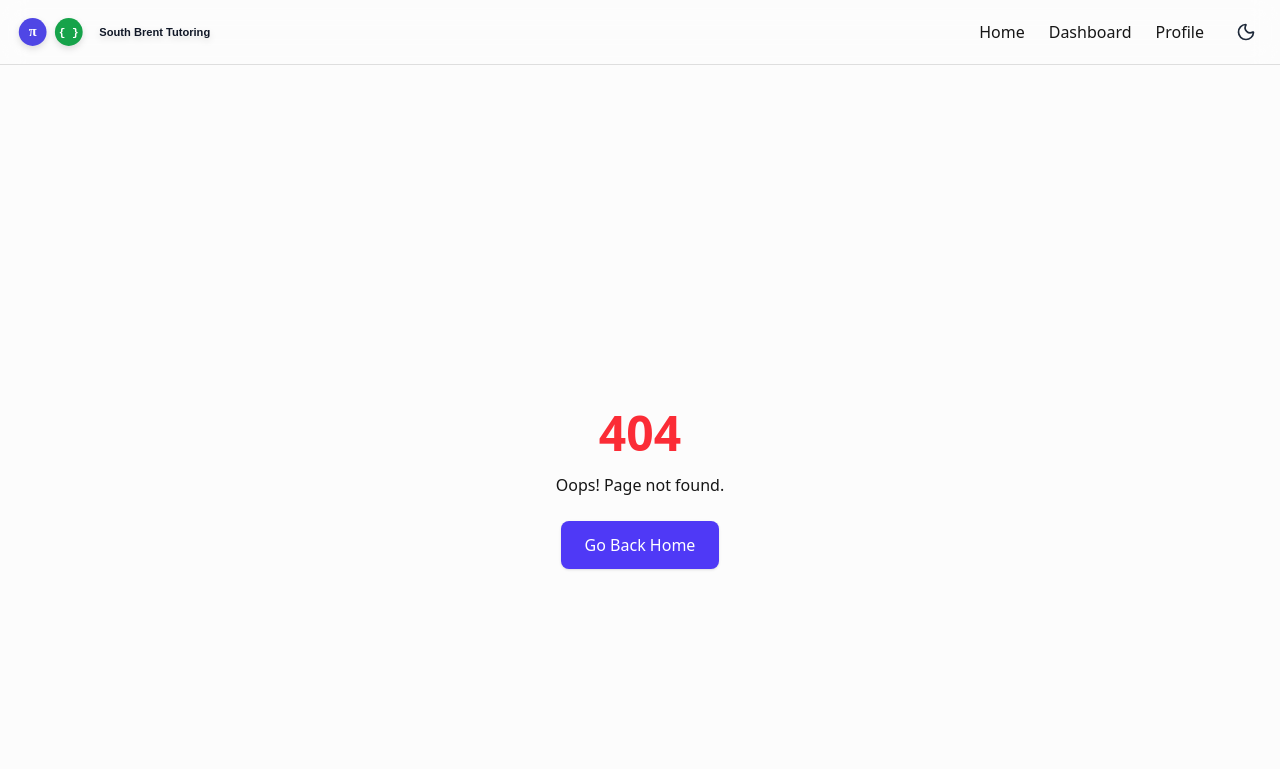
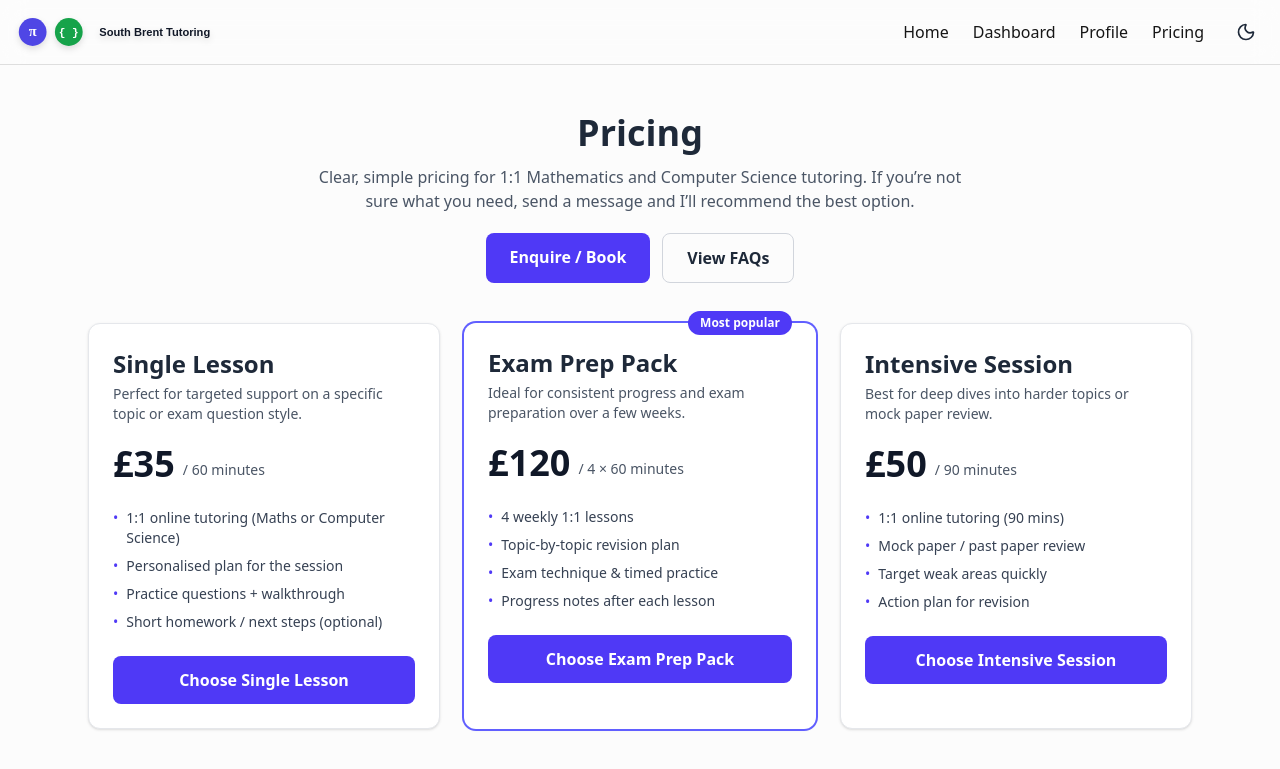
Before and after one commit to markw53/maths-tutor, a React (Vite) app: page /pricing in a window 1280 px wide. Shown: the top 769 px of the page. Built offline with nearby package versions, Linux system fonts and the light colour scheme.

Commit message:
pricing added

```diff
--- a/index.html
+++ b/index.html
@@ -14,7 +14,7 @@
       })();
     </script>
     <meta charset="UTF-8" />
-    <link rel="icon" type="image/svg+xml" href="/vite.svg" />
+    <link rel="icon" type="image/svg+xml" href="/favicon.svg" />
     <meta name="viewport" content="width=device-width, initial-scale=1.0" />
     <title>Maths Tutor from DDS</title>
   </head>
--- a/src/App.tsx
+++ b/src/App.tsx
@@ -8,6 +8,7 @@ import Profile from "@/pages/Profile";
 import Dashboard from "@/pages/Dashboard";
 import NotFound from "@/pages/NotFound";
 import Privacy from "@/pages/Privacy";
+import Pricing from "@/pages/Pricing";
 import Terms from "@/pages/Terms";
 import FAQ from "@/pages/FAQ";
 
@@ -23,6 +24,7 @@ function App() {
               <Route path="/profile" element={<Profile />} />
               <Route path="*" element={<NotFound />} />
               <Route path="/privacy" element={<Privacy />} />
+              <Route path="/pricing" element={<Pricing />} />
               <Route path="/terms" element={<Terms />} />
               <Route path="/faq" element={<FAQ />} />
             </Routes>
--- a/src/components/Footer.tsx
+++ b/src/components/Footer.tsx
@@ -43,6 +43,11 @@ export default function Footer() {
                   className="text-muted-foreground hover:text-foreground transition-colors"
                 >
                   Profile
+                </Link>
+              </li>
+              <li>
+                <Link to="/pricing" className="text-muted-foreground hover:text-foreground transition-colors">
+                  Pricing
                 </Link>
               </li>
             </ul>
--- a/src/components/Header.tsx
+++ b/src/components/Header.tsx
@@ -27,6 +27,7 @@ const Header = () => {
               <Link to="/" className="hover:text-primary">Home</Link>
               <Link to="/dashboard" className="hover:text-primary">Dashboard</Link>
               <Link to="/profile" className="hover:text-primary">Profile</Link>
+              <Link to="/pricing" className="hover:text-primary">Pricing</Link>
 
               {/* ✅ Theme Toggle Button */}
               <button
--- a/src/pages/Dashboard.tsx
+++ b/src/pages/Dashboard.tsx
@@ -1,6 +1,6 @@
 import React, { useEffect, useState, useRef } from "react";
 import emailjs from "@emailjs/browser";
-import ProgressTracker from "@/components/ProgressTracker";
+// import ProgressTracker from "@/components/ProgressTracker";
 
 interface Topic {
   name: string;
@@ -14,12 +14,12 @@ export default function Dashboard() {
   const [status, setStatus] = useState<string | null>(null);
 
   // 🔹 Fetch progress data
-  useEffect(() => {
-    fetch("/src/data/progress.json")
-      .then((res) => res.json())
-      .then(setTopics)
-      .catch((err) => console.error("Progress data error:", err));
-  }, []);
+  // useEffect(() => {
+  //   fetch("/src/data/progress.json")
+  //     .then((res) => res.json())
+  //     .then(setTopics)
+  //     .catch((err) => console.error("Progress data error:", err));
+  // }, []);
 
   const sendBooking = async (e: React.FormEvent) => {
     e.preventDefault();
@@ -50,6 +50,7 @@ export default function Dashboard() {
       <h1 className="text-3xl font-bold text-center mb-4">Dashboard</h1>
 
       {/* 🔸 Progress Tracker */}
+      {/*
       {topics.length > 0 ? (
         <ProgressTracker topics={topics} />
       ) : (
@@ -57,6 +58,7 @@ export default function Dashboard() {
           Loading progress data…
         </p>
       )}
+      */}
 
       {/* Booking Form */}
       <section id="booking" className="bg-gray-50 dark:bg-gray-800 p-6 rounded shadow">
--- a/src/pages/Home.tsx
+++ b/src/pages/Home.tsx
@@ -1,21 +1,47 @@
-import React, { useRef, useState } from "react";
+import React, { useRef, useState, useEffect } from "react";
+import { useLocation } from "react-router-dom";
 import { tutor, testimonials } from "@/lib/mockData";
 import { sendEmail } from "@/lib/email";
 import ThankYouModal from "@/components/ThankYouModal";
 
+const PLAN_OPTIONS = [
+  { value: "single_60", label: "Single Lesson (60 mins)", duration: "60 minutes" },
+  { value: "intensive_90", label: "Intensive Session (90 mins)", duration: "90 minutes" },
+  { value: "pack_4x60", label: "Exam Prep Pack (4 × 60 mins)", duration: "4 × 60 minutes" },
+];
+
 function Home() {
+  const location = useLocation();
+
   const form = useRef<HTMLFormElement>(null);
   const [loading, setLoading] = useState(false);
   const [showThankYou, setShowThankYou] = useState(false);
 
+  const [selectedPlan, setSelectedPlan] = useState<string>("single_60");
+
+  useEffect(() => {
+    const params = new URLSearchParams(location.search);
+    const plan = params.get("plan");
+    if (plan && PLAN_OPTIONS.some(p => p.value === plan)) {
+      setSelectedPlan(plan);
+    }
+  }, [location.search]);
+
+  const selectedDuration =
+    PLAN_OPTIONS.find(p => p.value === selectedPlan)?.duration ?? "";
+
   const handleSubmit = async (e: React.FormEvent) => {
     e.preventDefault();
     if (!form.current) return;
+
     setLoading(true);
-    const ok = await sendEmail(form.current); // uses helper → shows toast feedback
+    const ok = await sendEmail(form.current);
     setLoading(false);
+
     if (ok) {
       setShowThankYou(true);
+      form.current.reset();
+      setSelectedPlan("single_60"); // reset default
     }
   };
 
@@ -105,6 +131,35 @@ function Home() {
         onSubmit={handleSubmit}
         className="max-w-lg mx-auto bg-white dark:bg-gray-900 p-8 rounded-lg shadow space-y-4"
       >
+        {/* Plan selector */}
+        <div>
+          <label
+            htmlFor="plan"
+            className="block mb-2 font-semibold text-gray-500 dark:text-gray-400"
+          >
+            Lesson option
+          </label>
+
+          <select
+            id="plan"
+            name="plan"                         // ✅ EmailJS variable
+            value={selectedPlan}
+            onChange={(e) => setSelectedPlan(e.target.value)}
+            className="w-full p-3 border rounded-lg focus:ring-2 focus:ring-indigo-500 dark:bg-gray-800"
+            required
+          >
+            {PLAN_OPTIONS.map((p) => (
+              <option key={p.value} value={p.value}>
+                {p.label}
+              </option>
+            ))}
+          </select>
+        </div>
+
+        {/* Send duration as well (derived from plan) */}
+        <input type="hidden" name="duration" value={selectedDuration} />
+
+        {/* Name */}
         <div>
           <label htmlFor="name" className="block mb-2 font-semibold text-gray-500 dark:text-gray-400">
             Name
--- /dev/null
+++ b/src/pages/Pricing.tsx
@@ -0,0 +1,160 @@
+import { Link } from "react-router-dom";
+
+type PlanValue = "single_60" | "pack_4x60" | "intensive_90";
+
+type PricingTier = {
+  planValue: PlanValue;
+  name: string;
+  price: string;
+  duration: string;
+  description: string;
+  features: string[];
+  highlight?: boolean;
+};
+
+const tiers: PricingTier[] = [
+  {
+    planValue: "single_60",
+    name: "Single Lesson",
+    price: "£35",
+    duration: "60 minutes",
+    description:
+      "Perfect for targeted support on a specific topic or exam question style.",
+    features: [
+      "1:1 online tutoring (Maths or Computer Science)",
+      "Personalised plan for the session",
+      "Practice questions + walkthrough",
+      "Short homework / next steps (optional)",
+    ],
+  },
+  {
+    planValue: "pack_4x60",
+    name: "Exam Prep Pack",
+    price: "£120",
+    duration: "4 × 60 minutes",
+    description:
+      "Ideal for consistent progress and exam preparation over a few weeks.",
+    features: [
+      "4 weekly 1:1 lessons",
+      "Topic-by-topic revision plan",
+      "Exam technique & timed practice",
+      "Progress notes after each lesson",
+    ],
+    highlight: true,
+  },
+  {
+    planValue: "intensive_90",
+    name: "Intensive Session",
+    price: "£50",
+    duration: "90 minutes",
+    description:
+      "Best for deep dives into harder topics or mock paper review.",
+    features: [
+      "1:1 online tutoring (90 mins)",
+      "Mock paper / past paper review",
+      "Target weak areas quickly",
+      "Action plan for revision",
+    ],
+  },
+];
+
+export default function Pricing() {
+  return (
+    <div className="max-w-6xl mx-auto p-6 space-y-10 text-gray-800 dark:text-gray-200">
+      {/* Header */}
+      <header className="text-center space-y-3">
+        <h1 className="text-4xl font-bold">Pricing</h1>
+        <p className="text-gray-600 dark:text-gray-300 max-w-2xl mx-auto">
+          Clear, simple pricing for 1:1 Mathematics and Computer Science tutoring.
+          If you’re not sure what you need, send a message and I’ll recommend the best option.
+        </p>
+
+        <div className="flex flex-col sm:flex-row gap-3 justify-center pt-2">
+          <Link
+            to="/?plan=single_60#contact"
+            className="px-6 py-3 rounded-lg bg-indigo-600 text-white font-semibold hover:bg-indigo-700 transition"
+          >
+            Enquire / Book
+          </Link>
+
+          <Link
+            to="/faq"
+            className="px-6 py-3 rounded-lg border border-gray-300 dark:border-gray-700 font-semibold hover:bg-gray-50 dark:hover:bg-gray-800 transition"
+          >
+            View FAQs
+          </Link>
+        </div>
+      </header>
+
+      {/* Pricing cards */}
+      <section className="grid gap-6 md:grid-cols-3">
+        {tiers.map((tier) => (
+          <div
+            key={tier.name}
+            className={[
+              "rounded-xl p-6 shadow",
+              "bg-white dark:bg-gray-900",
+              tier.highlight
+                ? "ring-2 ring-indigo-500 relative"
+                : "border border-gray-200 dark:border-gray-800",
+            ].join(" ")}
+          >
+            {tier.highlight && (
+              <div className="absolute -top-3 right-6 bg-indigo-600 text-white text-xs font-semibold px-3 py-1 rounded-full">
+                Most popular
+              </div>
+            )}
+
+            <h2 className="text-2xl font-bold">{tier.name}</h2>
+            <p className="text-sm text-gray-600 dark:text-gray-300 mt-1">
+              {tier.description}
+            </p>
+
+            <div className="mt-5 flex items-end gap-2">
+              <div className="text-4xl font-extrabold text-gray-900 dark:text-white">
+                {tier.price}
+              </div>
+              <div className="text-sm text-gray-600 dark:text-gray-300 pb-1">
+                / {tier.duration}
+              </div>
+            </div>
+
+            <ul className="mt-6 space-y-2 text-sm">
+              {tier.features.map((f) => (
+                <li key={f} className="flex gap-2">
+                  <span className="text-indigo-600 dark:text-indigo-400">•</span>
+                  <span className="text-gray-700 dark:text-gray-300">{f}</span>
+                </li>
+              ))}
+            </ul>
+
+            {/* ✅ This is the important link: it sets plan=... and jumps to #contact */}
+            <Link
+              to={`/?plan=${tier.planValue}#contact`}
+              className="mt-6 inline-block w-full text-center px-5 py-3 rounded-lg font-semibold transition bg-indigo-600 text-white hover:bg-indigo-700"
+            >
+              Choose {tier.name}
+            </Link>
+          </div>
+        ))}
+      </section>
+
+      {/* Notes / Policies */}
+      <section className="bg-gray-50 dark:bg-gray-900 border border-gray-200 dark:border-gray-800 rounded-xl p-6 space-y-3">
+        <h3 className="text-xl font-semibold">Notes</h3>
+        <ul className="list-disc list-inside text-gray-700 dark:text-gray-300 space-y-1">
+          <li>Lessons can be Maths or Computer Science (KS3/GCSE or equivalent).</li>
+          <li>Online lessons via Teams/Google Meet.</li>
+          <li>Payment is due in advance unless otherwise agreed.</li>
+          <li>
+            Cancellations: please provide at least 24 hours’ notice (see{" "}
+            <Link to="/terms" className="text-indigo-600 dark:text-indigo-400 underline">
+              Terms of Service
+            </Link>
+            ).
+          </li>
+        </ul>
+      </section>
+    </div>
+  );
+}
```
Also changed, not shown: public/favicon.svg (added).
